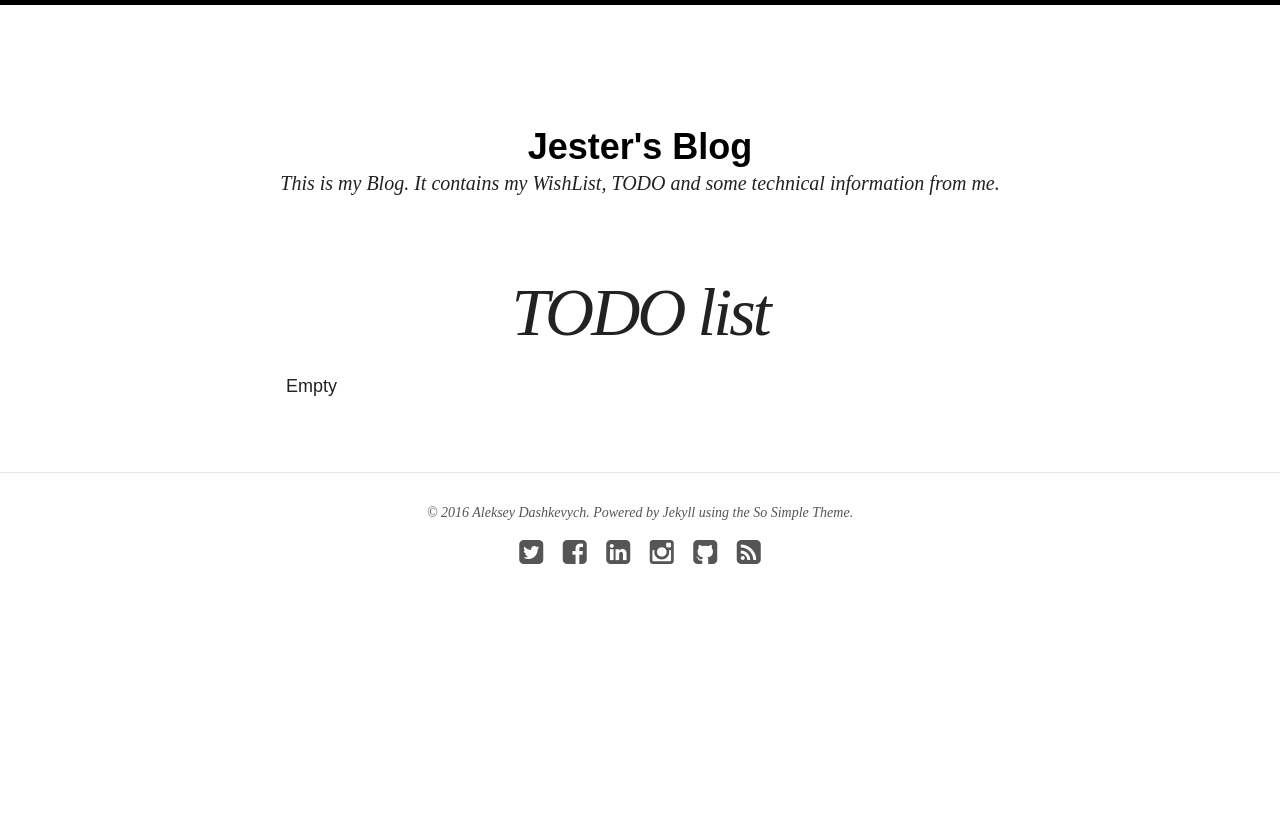
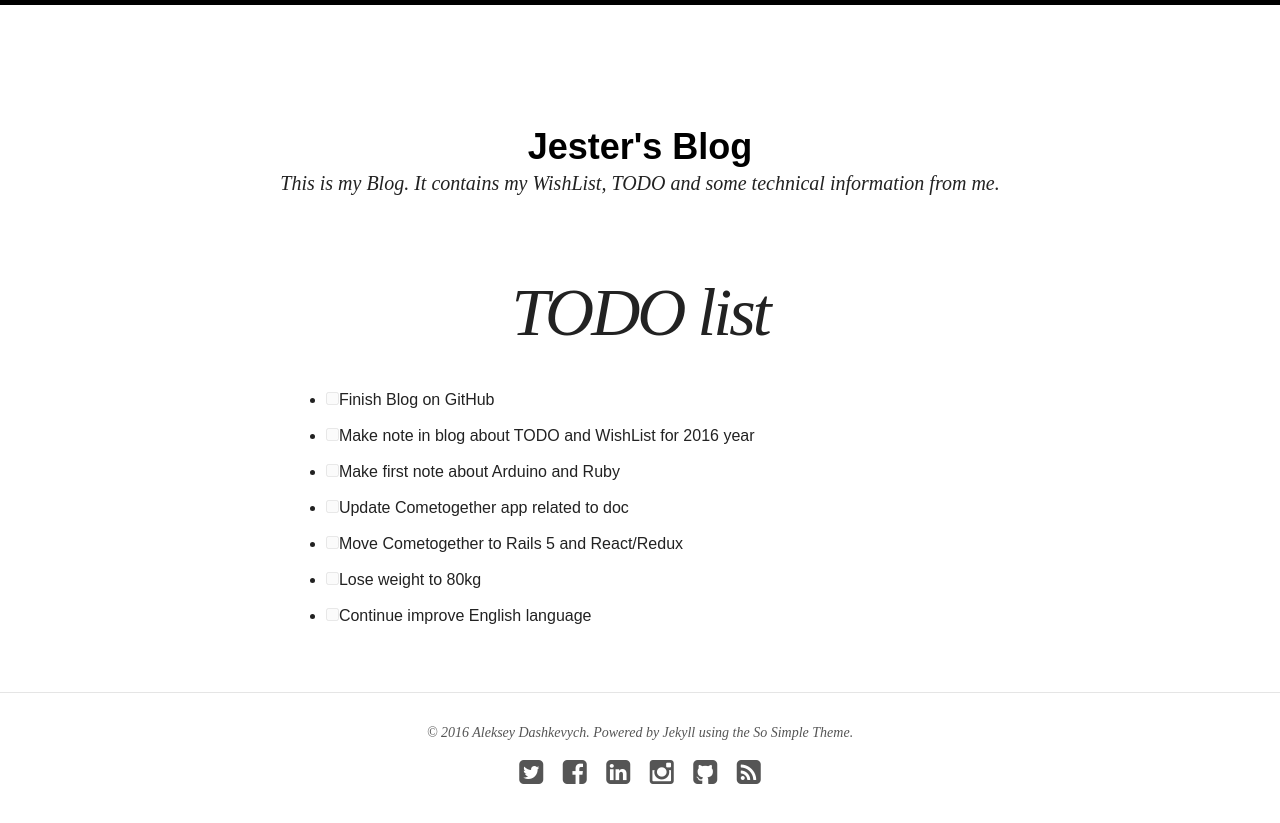
Before and after one commit to Jesterovskiy/jesterovskiy.github.io, a Jekyll site: the page built from todo/index.md, in a window 1280 px wide. Shown: the top 823 px of the page. Built offline with Jekyll 4.4.1, drawn with Linux system fonts in a browser that asks for light colours; nearby versions of some CDN libraries.

Commit message:
Update TODO list

```diff
--- a/Gemfile
+++ b/Gemfile
@@ -1,5 +1,6 @@
 source 'https://rubygems.org'
 
+gem 'github-pages'
 gem 'jekyll'
 gem 'jekyll-sitemap'
 gem 'rouge'
--- a/_config.yml
+++ b/_config.yml
@@ -12,10 +12,17 @@ search: true
 
 # Build settings
 permalink:   /:categories/:title/
+highlighter: rouge
 markdown: kramdown
 mathjax: true
 include: [".htaccess"]
 exclude: ["lib", "config.rb", "Capfile", "config", "log", "Rakefile", "Rakefile.rb", "tmp", "less", "*.sublime-project", "*.sublime-workspace", "test", "spec", "Gruntfile.js", "package.json", "node_modules", "Gemfile", "Gemfile.lock", "LICENSE", "README.md", "vendor"]
+incremental: false
+safe: true
+lsi: false
+
+gist:
+  noscript: false
 
 sass:
   sass_dir: _sass
@@ -23,6 +30,8 @@ sass:
 
 gems:
   - jekyll-sitemap
+  - jekyll-coffeescript
+  - jekyll-paginate
 
 kramdown:
   auto_ids: true
@@ -32,6 +41,7 @@ kramdown:
   enable_coderay: false
   input: GFM
   syntax_highlighter: rouge
+  hard_wrap: false
 
 # Site owner
 owner:
--- a/todo/index.md
+++ b/todo/index.md
@@ -4,4 +4,10 @@ title: TODO list
 excerpt: "TODO List"
 ---
 
-Empty
+- [ ] Finish Blog on GitHub
+- [ ] Make note in blog about TODO and WishList for 2016 year
+- [ ] Make first note about Arduino and Ruby
+- [ ] Update Cometogether app related to doc
+- [ ] Move Cometogether to Rails 5 and React/Redux
+- [ ] Lose weight to 80kg
+- [ ] Continue improve English language
```
Also changed, not shown: Gemfile.lock, README.md, 3 other files.
